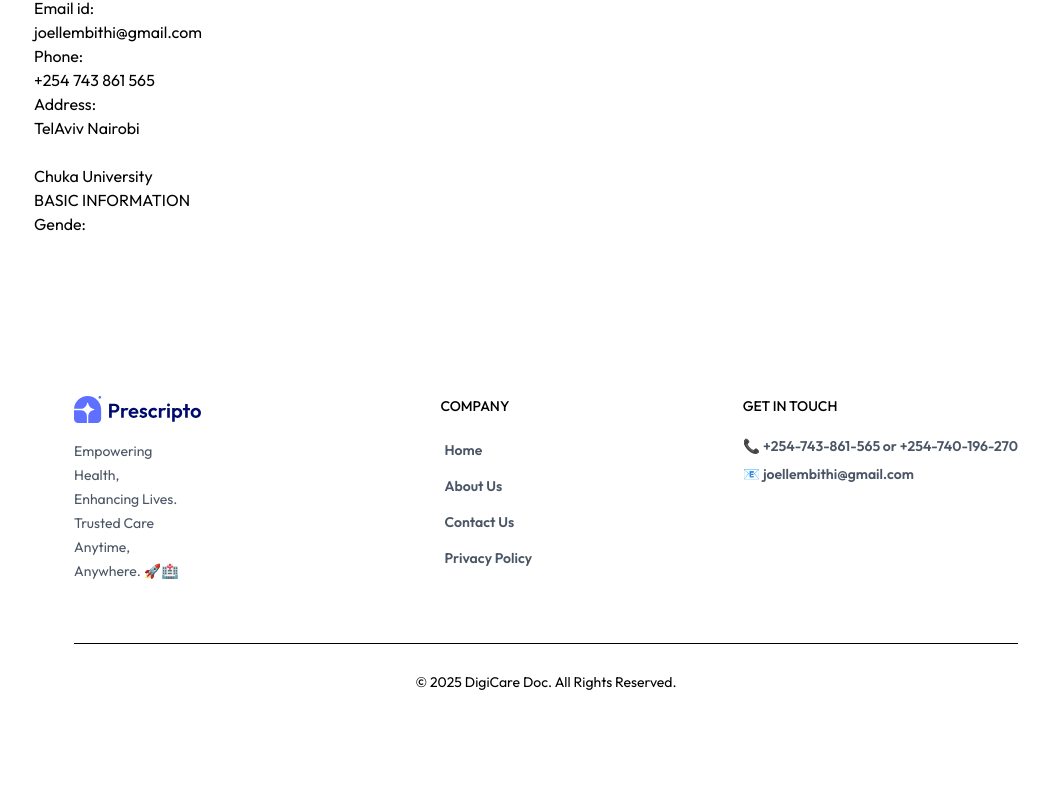
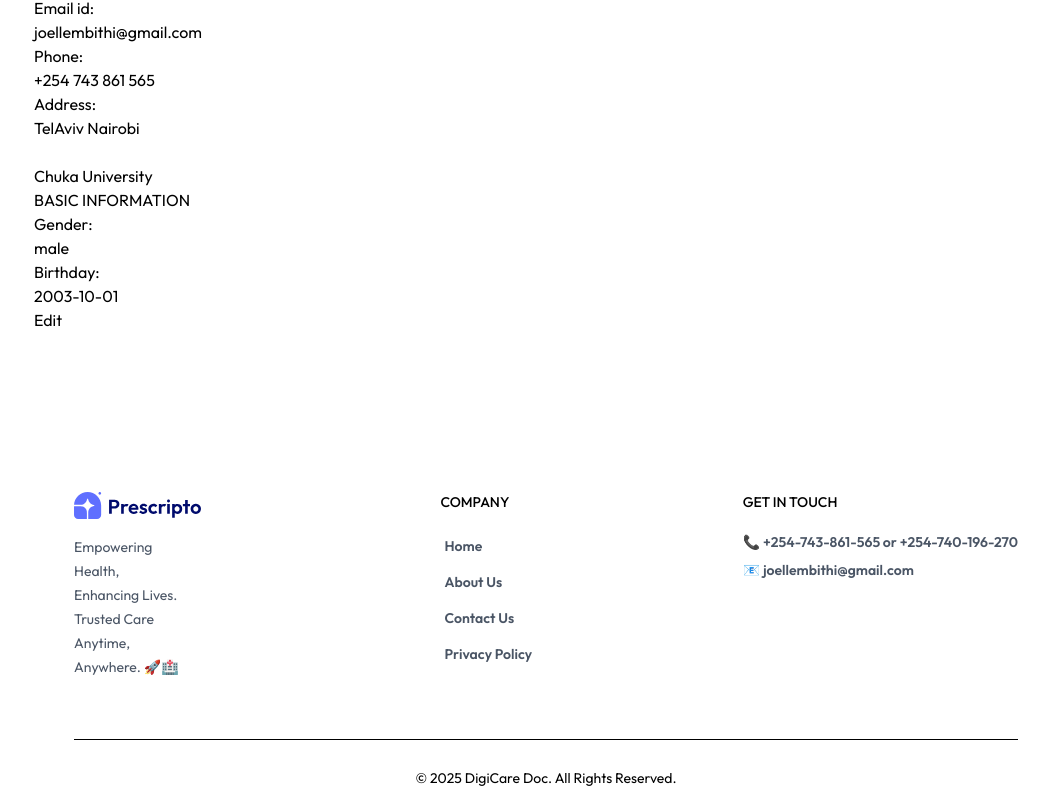
Before and after one commit to JoelMbithi/App-Project, a React app in the folder frontend/: page /profile in a window 1280 px wide. Shown: the part 1046-1854 px from the top of the page, without its empty margins (94-1143 px from the left). Before the commit the page ends 1758 px from the top, so only its background shows below. Built offline with nearby package versions, Linux system fonts and the light colour scheme; the HTML template or start-up script is replaced by a standard one.

Commit message:
doing profil still

```diff
--- a/frontend/src/Pages/Profile.jsx
+++ b/frontend/src/Pages/Profile.jsx
@@ -1,29 +1,29 @@
 import React, { useState } from 'react'
-import{ assets }from '../assets/assets' // Adjust the path to where your assets are located
+import { assets } from '../assets/assets' // Adjust the path to where your assets are located
 
 const Profile = () => {
 
   const [userData, setUserData] = useState({
-    name:"Joel Mbithi",
-    image:assets.profile_pic,
-    email:"joellembithi@gmail.com",
-    phone:"+254 743 861 565",
-    address:{
-      line1:"TelAviv Nairobi",
-      line2:"Chuka University"
+    name: "Joel Mbithi",
+    image: assets.profile_pic,
+    email: "joellembithi@gmail.com",
+    phone: "+254 743 861 565",
+    address: {
+      line1: "TelAviv Nairobi",
+      line2: "Chuka University"
     },
-    gender:"male",
-    dob:"2003-10-01"
+    gender: "male",
+    dob: "2003-10-01"
   })
 
   const [isEdit, setIsEdit] = useState(false)
   return (
     <div>
-      <img src={userData.image} alt=''/>
+      <img src={userData.image} alt='' />
 
       {
           isEdit
-          ? <input onClick={e => setUserData(prev =>({...prev,name:e.target.value}))}  value={userData.name} type="text"/>
+          ? <input onChange={e => setUserData(prev =>({...prev,name:e.target.value}))}  value={userData.name} type="text"/>
           : <p>{userData.name}</p>
          }
 
@@ -37,7 +37,7 @@ const Profile = () => {
         <p>Phone:</p>
         {
           isEdit
-          ? <input onClick={e => setUserData(prev =>({...prev,phone:e.target.value}))} value={userData.phone} type='text'/>
+            ? <input onClick={e => setUserData(prev => ({ ...prev, phone: e.target.value }))} value={userData.phone} type='text' />
             : <p>{userData.phone}</p>
         }
         <p>Address:</p>
@@ -45,9 +45,9 @@ const Profile = () => {
           isEdit
             ?
             <div>
-                <input onChange={e => setUserData(prev => ({...prev, address: {...prev.address, line1: e.target.value}}))} value={userData.address.line1} type='text'/>
+              <input onChange={e => setUserData(prev => ({ ...prev, address: { ...prev.address, line1: e.target.value } }))} value={userData.address.line1} type='text' />
               <br />
-                <input onChange={e => setUserData(prev => ({...prev, address: {...prev.address, line2: e.target.value}}))} value={userData.address.line2} type='text'/>
+              <input onChange={e => setUserData(prev => ({ ...prev, address: { ...prev.address, line2: e.target.value } }))} value={userData.address.line2} type='text' />
             </div>
             :
             <div>
@@ -61,16 +61,29 @@ const Profile = () => {
       <div>
         <p>BASIC INFORMATION</p>
         <div>
-          <p>Gende:</p>
+          <p>Gender:</p>
           {
             isEdit
-            ? <select >
-              <ption value="Male">Male</ption>
-              <ption value="Female">Female</ption>
+              ? <select onChange={(e) => setUserData(prev => ({ ...prev, gender: e.target.value }))} value={userData.gender}>
+                <option value="male">Male</option>
+                <option value="female">Female</option>
               </select>
-            : <p></p>
+
+              : <p>{userData.gender}</p>
+          }
+          <p>Birthday:</p>
+          {
+            isEdit
+            ? <input type='date' onChange={(e) => setUserData(prev => ({...prev, dob:e.target.value}))} value={userData.dob}/>
+            : <p>{userData.dob}</p>
           }
         </div>
+      </div>
+      <div>
+        {isEdit
+        ? <button onClick={()=> setIsEdit(false)}>Save information</button>
+        : <button onClick={() => setIsEdit(true)}>Edit</button>
+        }
       </div>
     </div>
 
```
Lines whose indentation alone changed are shown as unchanged.
